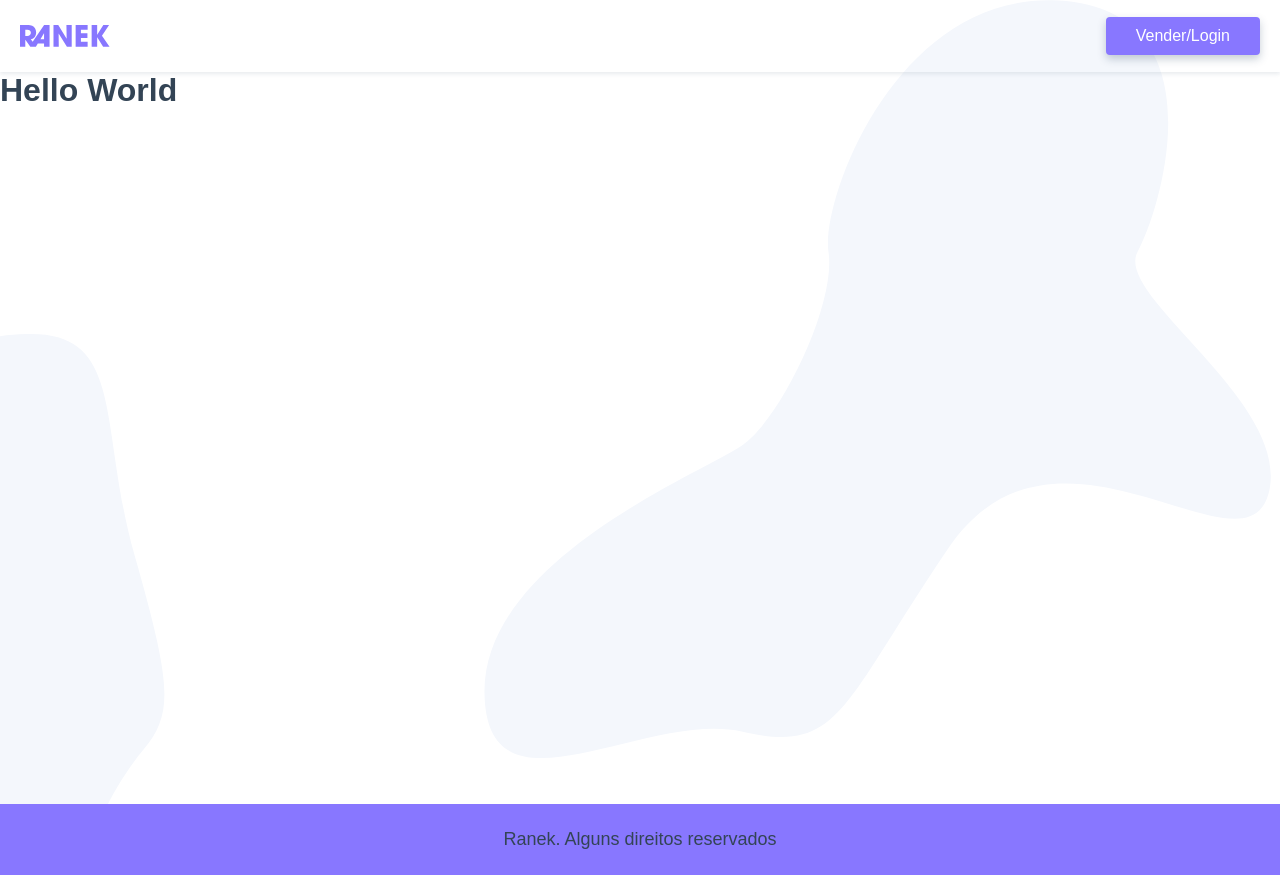
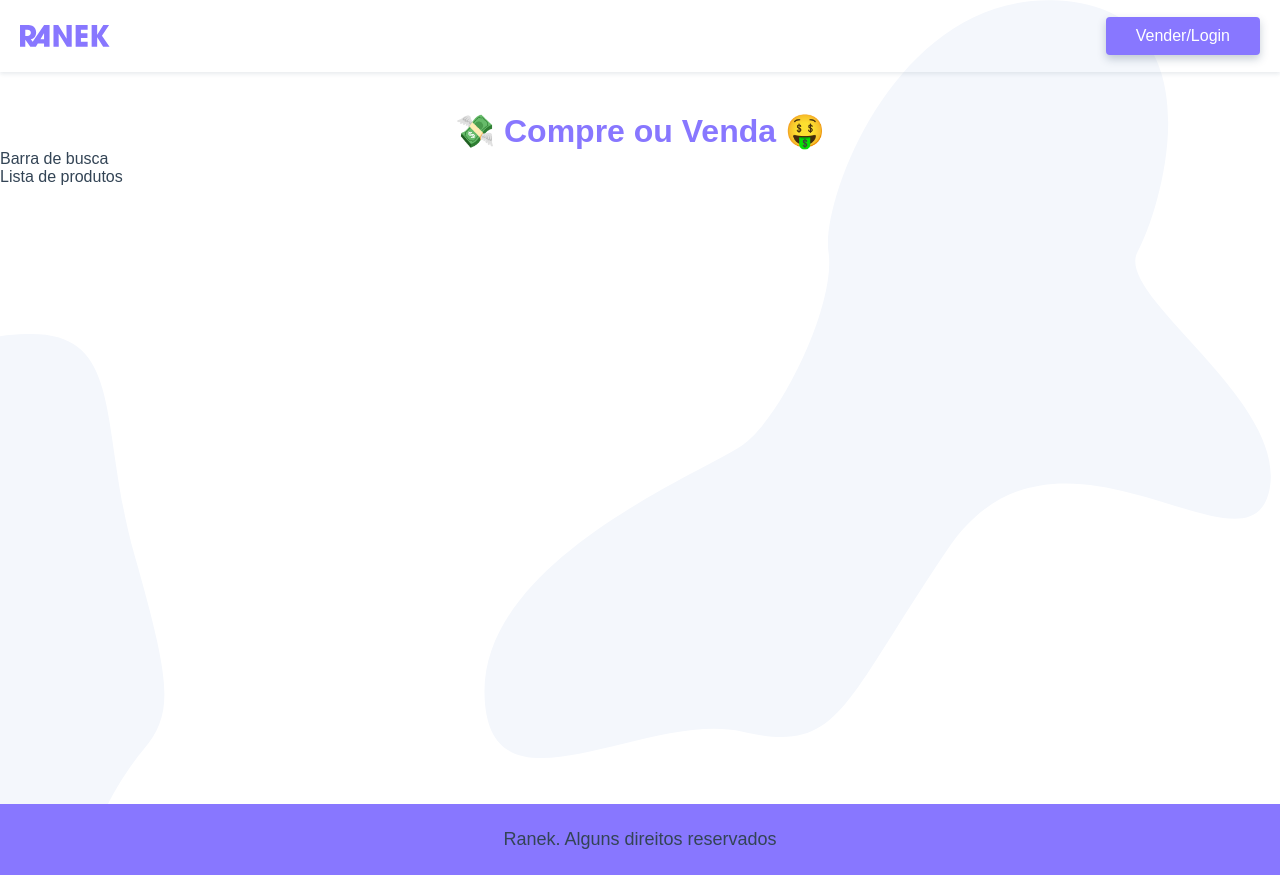
Before and after one commit to RyukioMiyamoto/ranek-yukio, a Vue app: page / in a window 1280 px wide. Built offline with nearby package versions, Linux system fonts and the light colour scheme.

Commit message:
feat: create HomeView with search and products list components

```diff
--- a/src/App.vue
+++ b/src/App.vue
@@ -2,7 +2,6 @@
   <div id="app">
     <TheHeader />
     <main id="main">
-      <h1>Hello World</h1>
       <router-view></router-view>
     </main>
     <the-footer />
@@ -67,7 +66,7 @@
 }
 
 #main {
-  flex:1;
+  flex: 1;
 }
 
 .btn {
--- /dev/null
+++ b/src/components/ProdutosBuscar.vue
@@ -0,0 +1,9 @@
+<template><div>Barra de busca</div></template>
+
+<script>
+export default {
+  name: "ProdutosBuscar",
+};
+</script>
+
+<style></style>
--- /dev/null
+++ b/src/components/ProdutosLista.vue
@@ -0,0 +1,11 @@
+<template>
+  <div>Lista de produtos</div>
+</template>
+
+<script>
+export default {
+  name: "ProdutosLista",
+};
+</script>
+
+<style></style>
--- a/src/router/index.js
+++ b/src/router/index.js
@@ -1,9 +1,16 @@
 import Vue from "vue";
 import VueRouter from "vue-router";
+import HomeView from "@/views/HomeView";
 
 Vue.use(VueRouter);
 
-const routes = [];
+const routes = [
+  {
+    path: "/",
+    name: "home",
+    component: HomeView,
+  },
+];
 
 const router = new VueRouter({
   mode: "history",
--- /dev/null
+++ b/src/views/HomeView.vue
@@ -0,0 +1,29 @@
+<template>
+  <div>
+    <h1>💸 Compre ou Venda 🤑</h1>
+    <ProdutosBuscar />
+    <ProdutosLista />
+  </div>
+</template>
+
+<script>
+import ProdutosBuscar from "@/components/ProdutosBuscar";
+import ProdutosLista from "@/components/ProdutosLista";
+
+export default {
+  name: "HomeView",
+  components: {
+    ProdutosBuscar,
+    ProdutosLista,
+  },
+};
+</script>
+
+<style scoped>
+h1 {
+  text-align: center;
+  font-size: 3.2rem;
+  color: #87f;
+  margin-top: 4rem;
+}
+</style>
```
